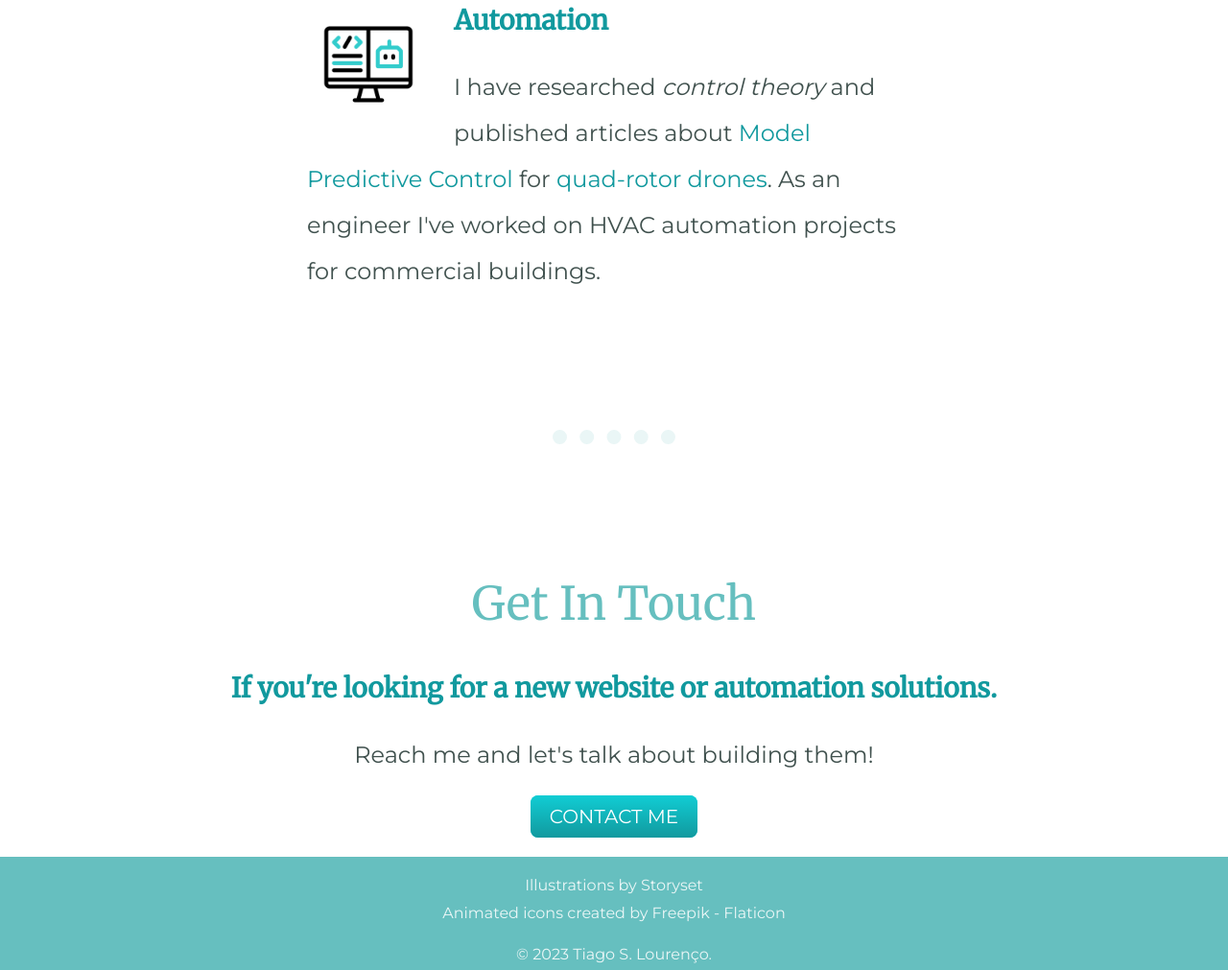
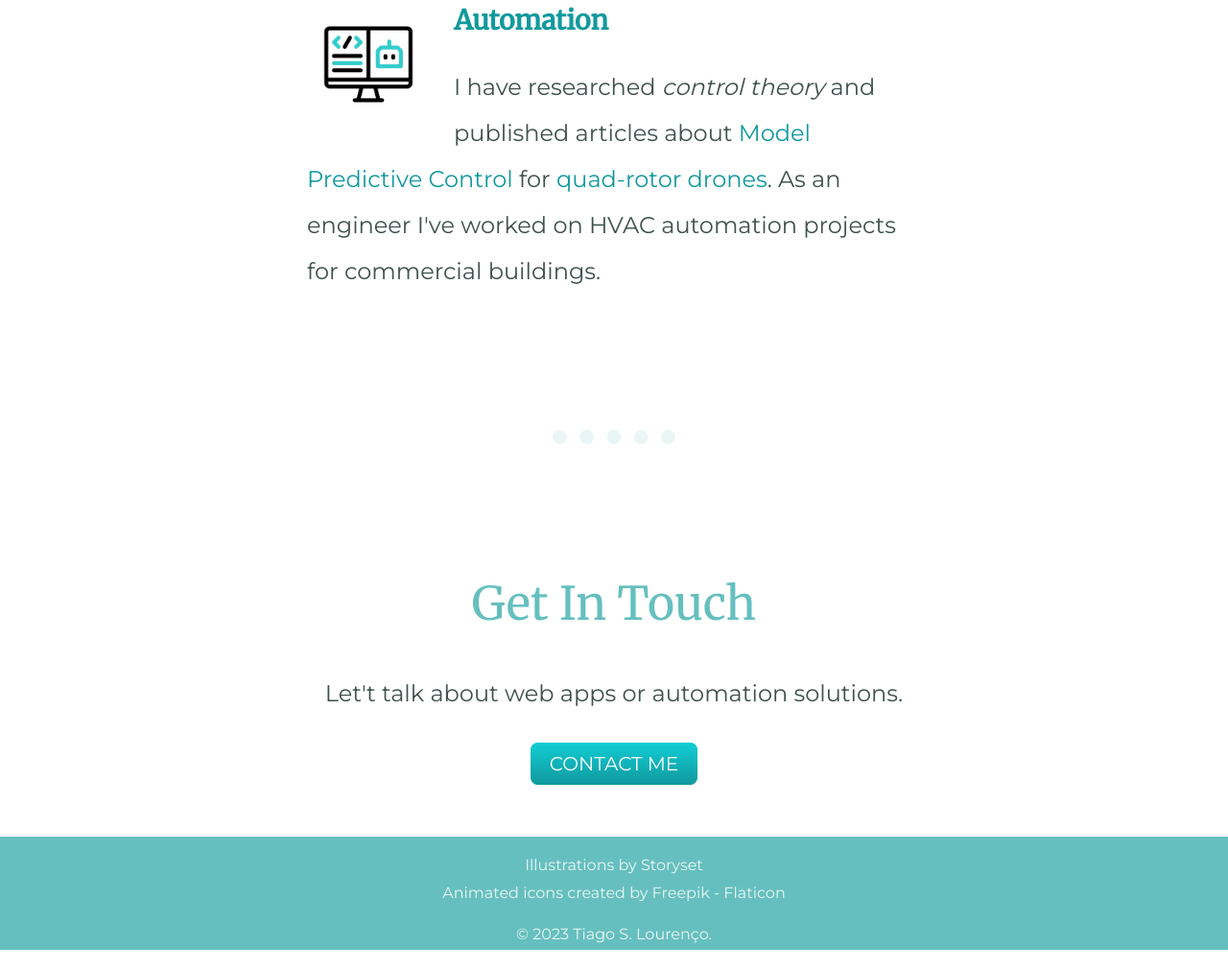
Before and after one commit to TiagoSanLou/myWebsite, a plain HTML site: page index.html in a window 1280 px wide. Shown: the part 1840-2851 px from the top of the page at 96% size. After the commit the page ends 2830 px from the top, so only its background shows below. Drawn offline with Linux system fonts and the light colour scheme.

Commit message:
Minor fixes to the bottom page

```diff
--- a/index.html
+++ b/index.html
@@ -61,8 +61,8 @@
 
         <div class="contact-me">
             <h2>Get In Touch</h2>
-            <h3>If you're looking for a new website or automation solutions.</h3>
-            <p>Reach me and let's talk about building them!</p>
+            <p>Let't talk about web apps or automation solutions.<p>
+            <!-- <p>Reach me and let's talk about building them!</p> -->
             <a class="btn" href="mailto:tiagosl+pws@email.com">CONTACT ME</a>
         </div>
     </div>
```
